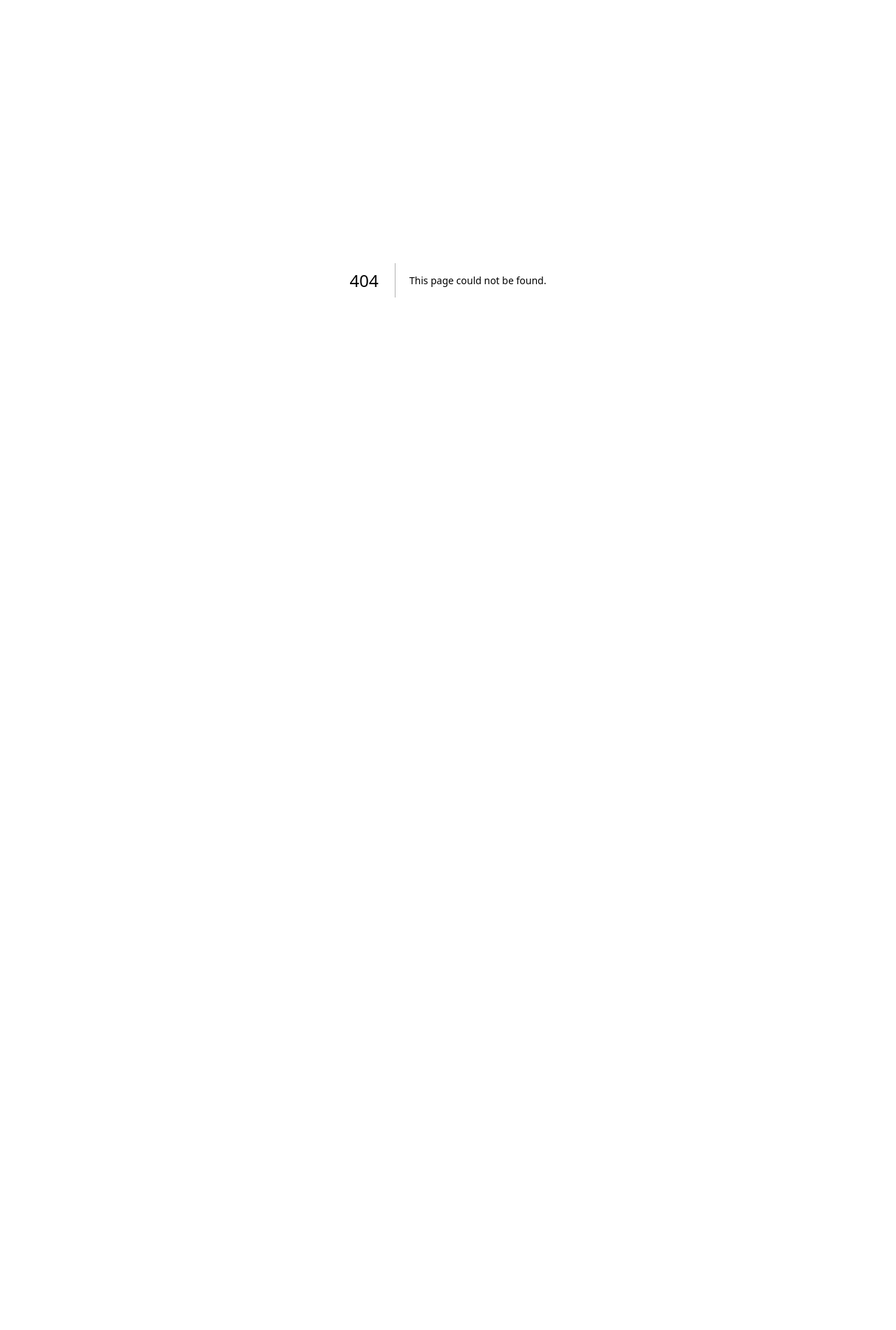
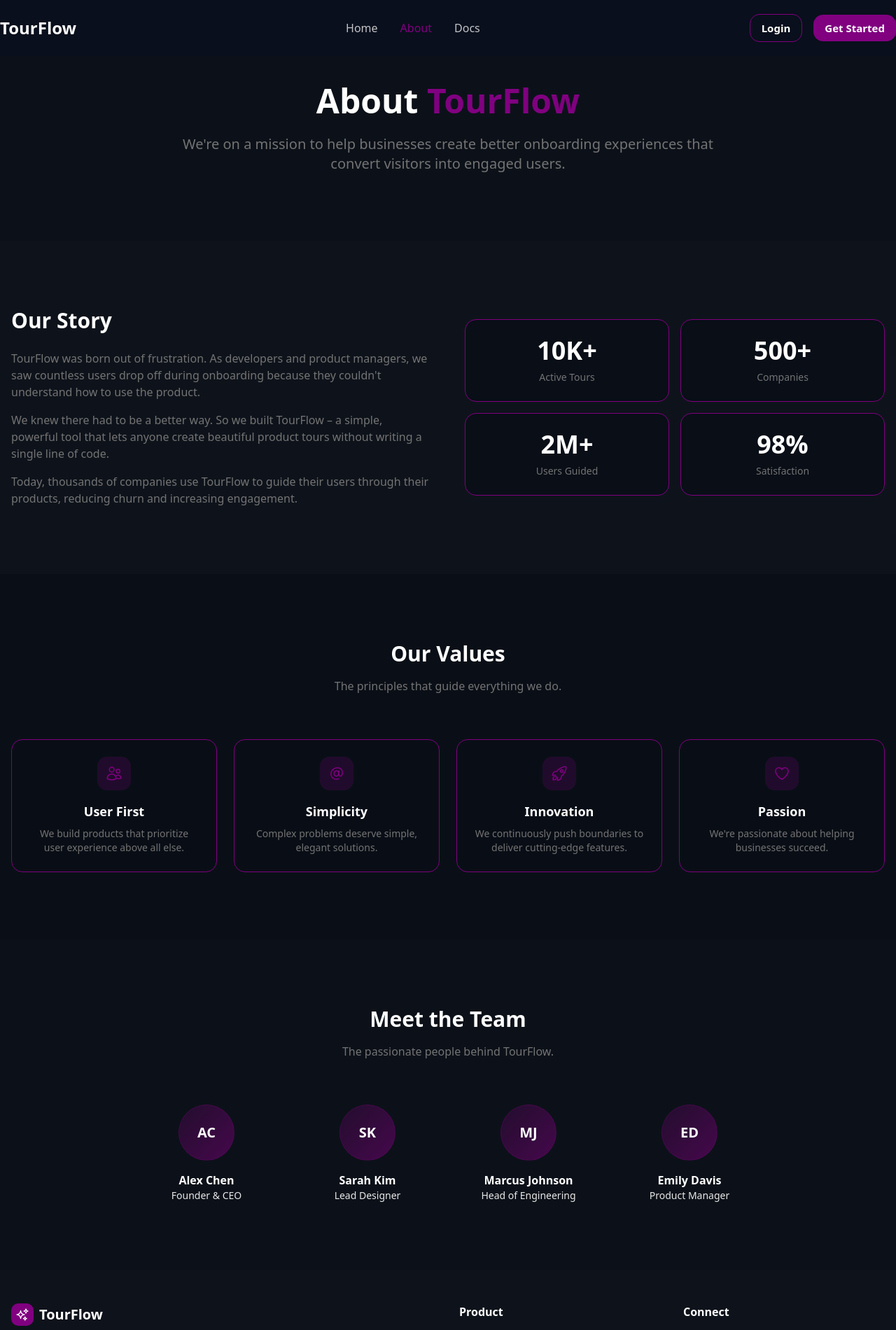
Before and after one commit to michycipher/tourflow-system, a Next.js app: page /about in a window 1280 px wide. Before the commit this address had no page. Shown: the top 1900 px of the page at 70% size. Before the commit the page ends 800 px from the top, so only its background shows below. Built offline with nearby package versions, Linux system fonts and the light colour scheme.

Commit message:
About page

```diff
--- /dev/null
+++ b/app/(main)/about/page.tsx
@@ -0,0 +1,204 @@
+"use client";
+
+import { motion } from "framer-motion";
+import { HiOutlineUsers, HiOutlineHeart } from "react-icons/hi2";
+import { IoAtOutline, IoRocketOutline } from "react-icons/io5";
+
+const team = [
+  { name: "Alex Chen", role: "Founder & CEO", avatar: "AC" },
+  { name: "Sarah Kim", role: "Lead Designer", avatar: "SK" },
+  { name: "Marcus Johnson", role: "Head of Engineering", avatar: "MJ" },
+  { name: "Emily Davis", role: "Product Manager", avatar: "ED" },
+];
+
+const values = [
+  {
+    icon: HiOutlineUsers,
+    title: "User First",
+    description: "We build products that prioritize user experience above all else.",
+  },
+  {
+    icon: IoAtOutline,
+    title: "Simplicity",
+    description: "Complex problems deserve simple, elegant solutions.",
+  },
+  {
+    icon: IoRocketOutline,
+    title: "Innovation",
+    description: "We continuously push boundaries to deliver cutting-edge features.",
+  },
+  {
+    icon: HiOutlineHeart,
+    title: "Passion",
+    description: "We're passionate about helping businesses succeed.",
+  },
+];
+
+const About = () => {
+  return (
+    <div>
+      {/* Hero */}
+      <section className="py-24 relative overflow-hidden">
+        <div className="absolute inset-0 bg-[#0A0F17]/99 " />
+        <div className="container mx-auto px-4 relative z-10">
+          <motion.div
+            initial={{ opacity: 0, y: 20 }}
+            animate={{ opacity: 1, y: 0 }}
+            className="text-center max-w-3xl mx-auto"
+          >
+            <h1 className="text-white text-5xl font-bold my-6">
+              About <span className="text-[#800080]">TourFlow</span>
+            </h1>
+            <p className="text-xl text-muted-foreground">
+              We&apos;re on a mission to help businesses create better onboarding
+              experiences that convert visitors into engaged users.
+            </p>
+          </motion.div>
+        </div>
+      </section>
+
+      {/* Story */}
+      <section className="py-24 bg-[#0A0F17]/98">
+        <div className="container mx-auto px-4">
+          <div className="grid grid-cols-1 lg:grid-cols-2 gap-12 items-center">
+            <motion.div
+              initial={{ opacity: 0, x: -20 }}
+              whileInView={{ opacity: 1, x: 0 }}
+              viewport={{ once: true }}
+            >
+              <h2 className="text-white text-3xl font-bold mb-6">Our Story</h2>
+              <div className="space-y-4 text-muted-foreground">
+                <p>
+                  TourFlow was born out of frustration. As developers and product
+                  managers, we saw countless users drop off during onboarding
+                  because they couldn&apos;t understand how to use the product.
+                </p>
+                <p>
+                  We knew there had to be a better way. So we built TourFlow – a
+                  simple, powerful tool that lets anyone create beautiful product
+                  tours without writing a single line of code.
+                </p>
+                <p>
+                  Today, thousands of companies use TourFlow to guide their users
+                  through their products, reducing churn and increasing engagement.
+                </p>
+              </div>
+            </motion.div>
+
+            <motion.div
+              initial={{ opacity: 0, x: 20 }}
+              whileInView={{ opacity: 1, x: 0 }}
+              viewport={{ once: true }}
+              className="grid grid-cols-2 gap-4"
+            >
+              <div className=" bg-[#0A0F17]/98 border border-[#800080] rounded-2xl p-6 text-center">
+                <div className="text-white text-4xl font-bold gradient-text mb-2">
+                  10K+
+                </div>
+                <div className="text-sm text-muted-foreground">Active Tours</div>
+              </div>
+              <div className=" bg-[#0A0F17]/98 border border-[#800080] rounded-2xl p-6 text-center">
+                <div className="text-white text-4xl font-bold gradient-text mb-2">
+                  500+
+                </div>
+                <div className="text-sm text-muted-foreground">Companies</div>
+              </div>
+              <div className=" bg-[#0A0F17]/98 border border-[#800080] rounded-2xl p-6 text-center">
+                <div className="text-white text-4xl font-bold gradient-text mb-2">
+                  2M+
+                </div>
+                <div className="text-sm text-muted-foreground">Users Guided</div>
+              </div>
+              <div className=" bg-[#0A0F17]/98 border border-[#800080] rounded-2xl p-6 text-center">
+                <div className="text-white text-4xl font-bold gradient-text mb-2">
+                  98%
+                </div>
+                <div className="text-sm text-muted-foreground">Satisfaction</div>
+              </div>
+            </motion.div>
+          </div>
+        </div>
+      </section>
+
+      {/* Values */}
+      <section className="py-24 bg-[#0A0F17]">
+        <div className="container mx-auto px-4">
+          <motion.div
+            initial={{ opacity: 0, y: 20 }}
+            whileInView={{ opacity: 1, y: 0 }}
+            viewport={{ once: true }}
+            className="text-center mb-16"
+          >
+            <h2 className="text-white text-3xl font-bold mb-4">Our Values</h2>
+            <p className="text-muted-foreground max-w-2xl mx-auto">
+              The principles that guide everything we do.
+            </p>
+          </motion.div>
+
+          <div className="grid grid-cols-1 md:grid-cols-2 lg:grid-cols-4 gap-6">
+            {values.map((value, index) => (
+              <motion.div
+                key={value.title}
+                initial={{ opacity: 0, y: 20 }}
+                whileInView={{ opacity: 1, y: 0 }}
+                viewport={{ once: true }}
+                transition={{ delay: index * 0.1 }}
+                className="p-6 rounded-2xl bg-[#0A0F17]/98 border border-[#800080] text-center"
+              >
+                <div className="w-12 h-12 rounded-xl bg-[#800080]/20 flex items-center justify-center mx-auto mb-4">
+                  <value.icon className="w-6 h-6 text-[#800080]" />
+                </div>
+                <h3 className="text-white font-semibold text-lg mb-2">
+                  {value.title}
+                </h3>
+                <p className="text-muted-foreground text-sm">
+                  {value.description}
+                </p>
+              </motion.div>
+            ))}
+          </div>
+        </div>
+      </section>
+
+      {/* Team */}
+      <section className="py-24 bg-[#0A0F17]/99">
+        <div className="container mx-auto px-4">
+          <motion.div
+            initial={{ opacity: 0, y: 20 }}
+            whileInView={{ opacity: 1, y: 0 }}
+            viewport={{ once: true }}
+            className="text-center mb-16"
+          >
+            <h2 className="text-white text-3xl font-bold mb-4">Meet the Team</h2>
+            <p className="text-muted-foreground max-w-2xl mx-auto">
+              The passionate people behind TourFlow.
+            </p>
+          </motion.div>
+
+          <div className="grid grid-cols-1 sm:grid-cols-2 lg:grid-cols-4 gap-6 max-w-4xl mx-auto">
+            {team.map((member, index) => (
+              <motion.div
+                key={member.name}
+                initial={{ opacity: 0, y: 20 }}
+                whileInView={{ opacity: 1, y: 0 }}
+                viewport={{ once: true }}
+                transition={{ delay: index * 0.1 }}
+                className="text-center"
+              >
+                <div className="w-20 h-20 rounded-full bg-linear-to-br from-[#800080]/20 to-[#800080]/50 border border-[#800080]/20 flex items-center justify-center mx-auto mb-4">
+                  <span className="text-white font-bold text-xl ">
+                    {member.avatar}
+                  </span>
+                </div>
+                <h3 className="font-semibold text-white">{member.name}</h3>
+                <p className="text-sm text-white/90">{member.role}</p>
+              </motion.div>
+            ))}
+          </div>
+        </div>
+      </section>
+    </div>
+  );
+};
+
+export default About;
--- a/components/layouts/NavBar.tsx
+++ b/components/layouts/NavBar.tsx
@@ -37,10 +37,10 @@ export const Navbar = () => {
                         <Link
                             key={link.path}
                             href={link.path}
-                            className={`text-sm md:text-base font-medium transition-colors hover:text-primary ${
+                            className={`text-sm md:text-base font-medium  transition-colors hover:text-[#800080]/75 ${
                                 pathname === link.path
-                                    ? "text-primary"
-                                    : "text-muted-foreground"
+                                    ? "text-[#800080]"
+                                    : "text-white/75"
                             }`}
                         >
                             {link.label}
--- a/components/sections/Features.tsx
+++ b/components/sections/Features.tsx
@@ -78,9 +78,10 @@ const Features: React.FC = () => {
                             whileInView={{ opacity: 1, y: 0 }}
                             viewport={{ once: true }}
                             transition={{ delay: index * 0.1 }}
-                            className="group p-6 rounded-2xl bg-[#0A101D]/80 border border-[#800080]/10 hover:border-[#800080]/50 transition-all duration-300 hover:shadow-lg hover:shadow-[#800080]/5"
+                            className="group p-6 rounded-2xl bg-[#0A0F17]/95 border border-[#800080] hover:border-[#800080]/50 transition-all duration-300 hover:shadow-lg hover:shadow-[#800080]/5"
                         >
-                            <div className="w-12 h-12 rounded-xl bg-[#800080]/20 flex items-center justify-center mb-4 group-hover:bg-primary/20 transition-colors">
+                            <div className="w-12 h-12 rounded-xl bg-[#800080]/20 flex items-center justify-center mb-4
+                            group-hover:bg-[#800080]/40 transition-colors">
                                 <feature.icon className="w-6 h-6 text-[#800080]" />
                             </div>
                             <h3 className="font-display font-semibold text-lg mb-2">
--- a/components/sections/Hero.tsx
+++ b/components/sections/Hero.tsx
@@ -17,9 +17,8 @@ const Hero = () => {
             {/* Hero Section */}
             <section className="relative min-h-[90vh] flex items-center justify-center overflow-hidden mt-20 w-full ">
                 {/* Background Effects */}
-                <div className="absolute inset-0 bg-[radial-gradient(ellipse_at_top,hsl(222_47%_12%)_0%,hsl(222_47%_6%)_70%)]" />
-                <div className="absolute top-1/4 left-1/4 w-96 h-96 bg-[#800080]/20 rounded-full blur-3xl" />
-                <div className="absolute bottom-1/4 right-1/4 w-96 h-96 bg-[#800080]/50 rounded-full blur-3xl" />
+                <div className="absolute inset-0 bg-[#0A101D]" />
+
 
                 <div className="container mx-auto relative z-10 text-white my-10 mt-20">
                     <motion.div
@@ -68,11 +67,11 @@ const Hero = () => {
                         className="mt-20 relative"
                     >
                         <div className="max-w-3xl mx-auto bg-[#0A101D]/80 border border-border rounded-2xl shadow-2xl overflow-hidden">
-                            <div className="flex items-center gap-2 px-4 py-3 bg-secondary/50 border-b border-border">
+                            <div className="flex items-center gap-2 px-4 py-3 bg-secondary/40 border-b border-border">
                                 <div className="w-3 h-3 rounded-full bg-red-500/50" />
                                 <div className="w-3 h-3 rounded-full bg-yellow-500/50" />
                                 <div className="w-3 h-3 rounded-full bg-green-500/50" />
-                                <span className="ml-4 text-sm text-muted-foreground">
+                                <span className="ml-4 text-sm text-white">
                                     yourwebsite.com
                                 </span>
                             </div>
@@ -84,7 +83,7 @@ const Hero = () => {
                                     >
                                         <HiOutlineSparkles className="w-8 h-8 text-white" />
                                     </div>
-                                    <p className="text-muted-foreground">
+                                    <p className="text-white">
                                         Your website content here
                                     </p>
                                 </div>
@@ -99,7 +98,7 @@ const Hero = () => {
                                 repeat: Infinity,
                                 ease: "easeInOut",
                             }}
-                            className="absolute -bottom-4 -right-4 md:right-8 bg-[#0A101D]/80 border border-border rounded-xl p-4 shadow-xl max-w-xs"
+                            className="absolute -bottom-4 -right-4 md:right-20 lg:right-32 bg-[#0A101D] border border-border rounded-xl p-4 shadow-xl max-w-xs"
                         >
                             <div className="flex items-center gap-3 mb-2  z-10">
                                 <div className="w-8 h-8 rounded-full bg-[#800080]/50 flex items-center justify-center">
@@ -119,11 +118,7 @@ const Hero = () => {
                 </div>
             </section>
 
-            {/* Features Section */}
 
-            {/* How It Works */}
-
-            {/* CTA Section */}
         </div>
     );
 };
--- a/components/ui/Button.tsx
+++ b/components/ui/Button.tsx
@@ -17,13 +17,13 @@ export const Button: React.FC<ButtonProps> = ({
     const baseStyles =
         "font-semibold rounded-xl transition-all duration-300 hover:scale-105";
 
-    const variants = {
-        primary: "bg-primary  hover:bg-primary/80",
-        secondary: "bg-primary/20  text-black hover:bg-primary/10",
-        outline:
-            "bg-white border-2 border-gray-200 text-gray-700 hover:border-purple-700",
-        store: "bg-black text-white hover:bg-gray-900",
-    };
+    // const variants = {
+    //     primary: "bg-primary  hover:bg-primary/80",
+    //     secondary: "bg-primary/20  text-black hover:bg-primary/10",
+    //     outline:
+    //         "bg-white border-2 border-gray-200 text-gray-700 hover:border-purple-700",
+    //     store: "bg-black text-white hover:bg-gray-900",
+    // };
 
     const sizes = {
         sm: "px-4 py-2 text-[15px]",
@@ -33,7 +33,7 @@ export const Button: React.FC<ButtonProps> = ({
 
     return (
         <button
-            className={`${baseStyles} ${variants[variant]} ${sizes[size]} ${className}`}
+            className={`${baseStyles} ${sizes[size]} ${className}`}
             {...props}
         >
             {children}
```
Also changed, not shown: app/(main)/docs/page.tsx (added), 1 other file (tests, documents, lock files or other folders).
